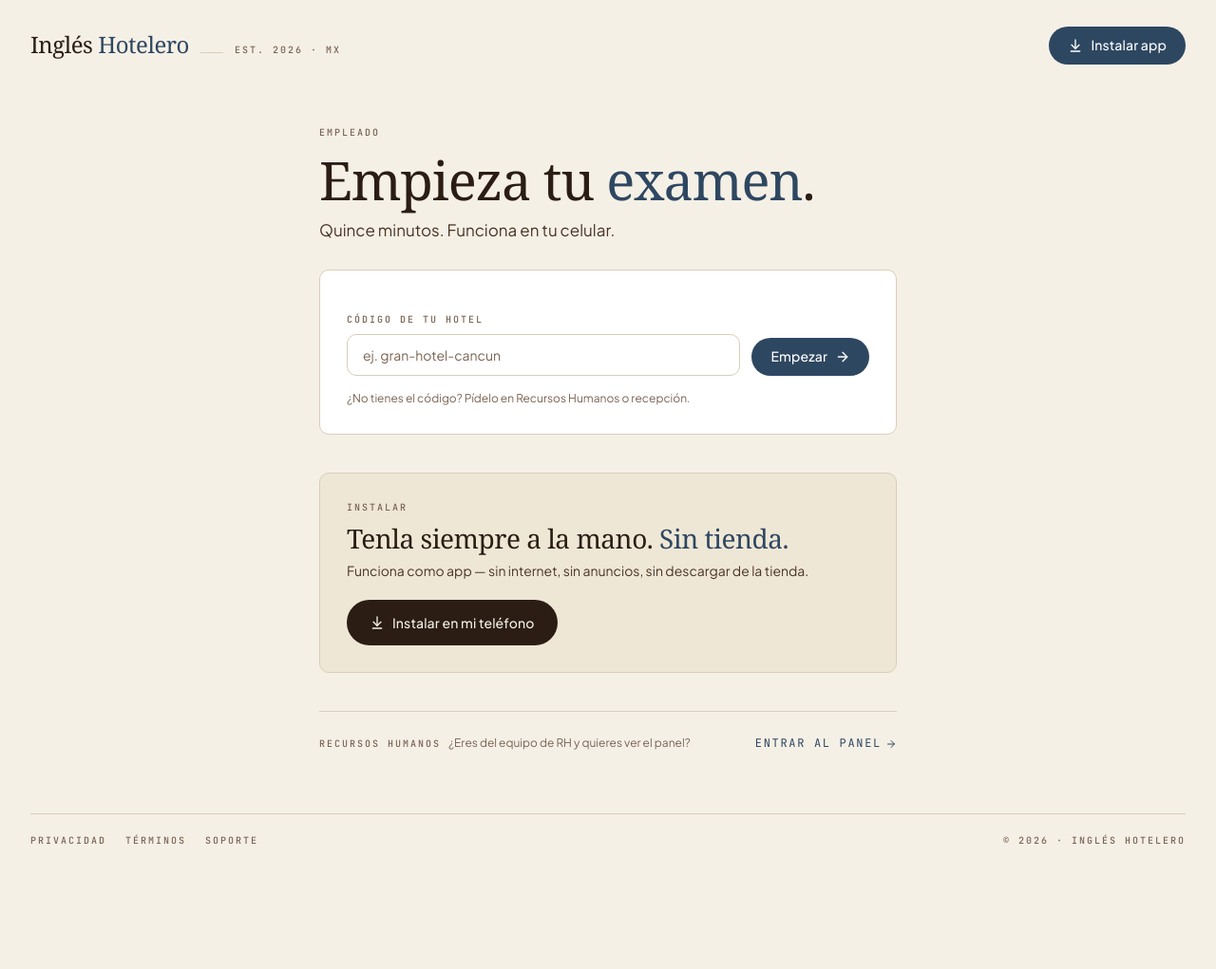
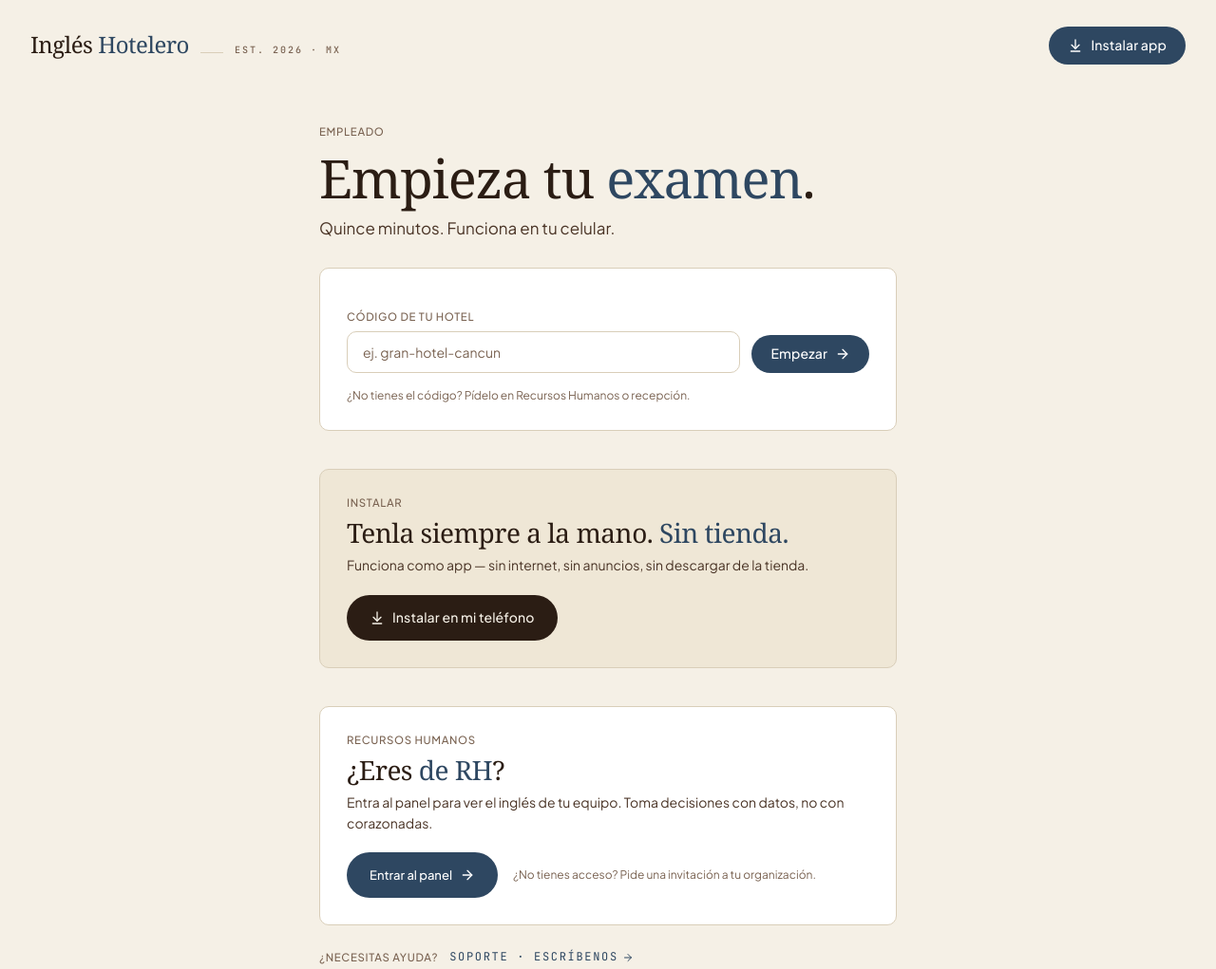
Before and after one commit to diegolujanstudio/ingleshotelero_mvpbuild, a React app: page / in a window 1280 px wide. Shown: the top 1021 px of the page at 95% size. Before the commit the page ends 926 px from the top, so only its background shows below. Built offline with nearby package versions, Linux system fonts and the light colour scheme; some packages are replaced by stand-ins of ours; no server answers; a web font is replaced by a local one.

Commit message:
[brand] legibility — eyebrows switch to sans 11.4px / less tracking
Founder QA: ".caps" mono 10px @ 0.2em was decorative-but-illegible
through the app and pitch. Per Diego: New Spirit + Plus Jakarta Sans
do the actual reading work; eyebrows are SECONDARY.

src/app/globals.css
  .caps now: sans 0.7125rem (11.4px) · 0.06em tracking · uppercase ·
  espresso-muted · weight 500. Reads as a label, not a flourish.
  .caps-mono added (opt-in) for cases where the original mono treatment
  is the editorially-right choice — bumped to 11px / 0.12em from
  10px / 0.2em.

tailwind.config.ts
  text-t-mono token bumped to 11px / 0.12em (was 10 / 0.2). Direct
  Tailwind users get the same readability lift.

Plus the home tweak from the parallel HOME-TWEAK agent that just
landed:

src/content/auth.ts
  HR section promoted from a tiny inline mono link to a proper
  secondary block — eyebrow + serif headline ("¿Eres de RH?"
  with em on "de RH") + body + ink-accent CTA + footnote. New
  SUPPORT_LINK export points at /soporte. FOOTER.links trimmed
  (Soporte mailto removed; the standalone /soporte page is the
  contact path now).

src/app/page.tsx
  Replaced the small HR text-link with a proper white card matching
  the install card's rhythm (mt-10, hair border, 10px radius, ink
  accent button at h-12). Standalone "Soporte · escríbenos" caption
  link below.

Co-Authored-By: Claude Opus 4.7 (1M context) <noreply@anthropic.com>

```diff
--- a/src/app/globals.css
+++ b/src/app/globals.css
@@ -147,11 +147,32 @@ h6 {
    Utilities
    ──────────────────────────────────────────────────────────── */
 
-/* 10px uppercase mono caption — the "caps" pattern from the DS. */
+/*
+ * Section eyebrow / small label.
+ *
+ * We were using mono 10px @ 0.2em — looks beautiful in print, hard to read
+ * on screen. New Spirit + Plus Jakarta Sans carry the editorial weight on
+ * the actual important information; the eyebrow is a SECONDARY signal, so
+ * we use sans at a readable size with restrained tracking + capitals.
+ *
+ * If you want the original mono flourish for a specific surface (file
+ * paths, technical labels, an IDE-feel place), use `.caps-mono`.
+ */
 .caps {
+  font-family: var(--font-sans), ui-sans-serif, system-ui, sans-serif;
+  font-size: 0.7125rem; /* 11.4px — readable, still distinct from body */
+  letter-spacing: 0.06em;
+  text-transform: uppercase;
+  color: var(--espresso-muted);
+  font-weight: 500;
+  line-height: 1.2;
+}
+
+/* Original mono treatment, retained as an opt-in for technical contexts. */
+.caps-mono {
   font-family: var(--font-mono), ui-monospace, SFMono-Regular, monospace;
-  font-size: 0.625rem; /* 10px */
-  letter-spacing: 0.2em;
+  font-size: 0.6875rem; /* 11px — bumped from 10 for legibility */
+  letter-spacing: 0.12em;
   text-transform: uppercase;
   color: var(--espresso-muted);
   font-weight: 500;
--- a/src/app/page.tsx
+++ b/src/app/page.tsx
@@ -4,7 +4,7 @@ import { ArrowRight } from "lucide-react";
 import { Logo } from "@/components/brand/Logo";
 import { EmployeeSlugForm } from "@/components/site/EmployeeSlugForm";
 import { InstallButton } from "@/components/site/InstallButton";
-import { META, EMPLOYEE, HR, INSTALL, FOOTER, TOPBAR } from "@/content/auth";
+import { META, EMPLOYEE, HR, INSTALL, FOOTER, TOPBAR, SUPPORT_LINK } from "@/content/auth";
 
 /**
  * `/` — product entry point.
@@ -66,17 +66,39 @@ export default function AppEntry() {
           </div>
         </div>
 
-        {/* ── HR (secondary, small link) ───────────────────── */}
-        <div className="mt-10 flex flex-col items-start gap-2 border-t border-hair pt-6 sm:flex-row sm:items-center sm:justify-between">
-          <p className="font-sans text-t-caption text-espresso-muted">
-            <span className="caps mr-2 text-espresso-muted">{HR.eyebrow}</span>
+        {/* ── HR (secondary card) ─────────────────────────────────── */}
+        <div className="mt-10 rounded-md border border-hair bg-white p-5 sm:p-7">
+          <p className="caps mb-2">{HR.eyebrow}</p>
+          <h2 className="font-serif text-[clamp(1.375rem,3.5vw,1.75rem)] font-medium leading-[1.15] tracking-[-0.018em] text-espresso">
+            {HR.headline.before}
+            <em>{HR.headline.em}</em>
+            {HR.headline.after}
+          </h2>
+          <p className="mt-2 font-sans text-t-body text-espresso-soft">
             {HR.body}
           </p>
+          <div className="mt-5 flex flex-col gap-2 sm:flex-row sm:items-center sm:gap-4">
+            <Link
+              href="/hr/login"
+              className="inline-flex h-12 items-center justify-center gap-2 rounded-pill bg-ink px-6 font-sans text-t-label font-medium text-white transition-colors hover:bg-ink-deep"
+            >
+              {HR.cta}
+              <ArrowRight className="h-4 w-4" aria-hidden />
+            </Link>
+            <p className="font-sans text-t-caption text-espresso-muted">
+              {HR.footnote}
+            </p>
+          </div>
+        </div>
+
+        {/* ── Support link (small, below HR card) ─────────────────── */}
+        <div className="mt-6 flex items-center gap-3">
+          <span className="caps text-espresso-muted">{SUPPORT_LINK.caption}</span>
           <Link
-            href="/hr/login"
+            href={SUPPORT_LINK.href}
             className="inline-flex items-center gap-1 font-mono text-[0.75rem] uppercase tracking-[0.14em] text-ink hover:text-ink-deep"
           >
-            {HR.cta}
+            {SUPPORT_LINK.cta}
             <ArrowRight className="h-3 w-3" aria-hidden />
           </Link>
         </div>
--- a/src/content/auth.ts
+++ b/src/content/auth.ts
@@ -40,8 +40,21 @@ export const EMPLOYEE = {
 // ── Secondary surface — HR ───────────────────────────────────
 export const HR = {
   eyebrow: "Recursos Humanos",
-  body: "¿Eres del equipo de RH y quieres ver el panel?",
+  headline: {
+    before: "¿Eres ",
+    em: "de RH",
+    after: "?",
+  },
+  body: "Entra al panel para ver el inglés de tu equipo. Toma decisiones con datos, no con corazonadas.",
   cta: "Entrar al panel",
+  footnote: "¿No tienes acceso? Pide una invitación a tu organización.",
+};
+
+// ── Support link (small, below HR card) ──────────────────────
+export const SUPPORT_LINK = {
+  caption: "¿Necesitas ayuda?",
+  cta: "Soporte · escríbenos",
+  href: "/soporte",
 };
 
 // ── Install prompt block ─────────────────────────────────────
@@ -140,6 +153,5 @@ export const FOOTER = {
   links: [
     { href: "/aviso-de-privacidad", label: "Privacidad" },
     { href: "/terminos", label: "Términos" },
-    { href: "mailto:hola@ingleshotelero.com", label: "Soporte" },
   ],
 };
--- a/tailwind.config.ts
+++ b/tailwind.config.ts
@@ -63,7 +63,7 @@ const config: Config = {
         "t-body": ["0.875rem", { lineHeight: "1.55" }], // 14 (base)
         "t-label": ["0.8125rem", { lineHeight: "1.3" }], // 13
         "t-caption": ["0.75rem", { lineHeight: "1.4" }], // 12
-        "t-mono": ["0.625rem", { lineHeight: "1", letterSpacing: "0.2em" }], // 10 · 0.2em tracking · uppercase
+        "t-mono": ["0.6875rem", { lineHeight: "1.2", letterSpacing: "0.12em" }], // 11px · 0.12em — bumped from 10/0.2 for legibility per founder QA
       },
       borderRadius: {
         // Editorial scale — nothing larger than 12px except pill.
```
